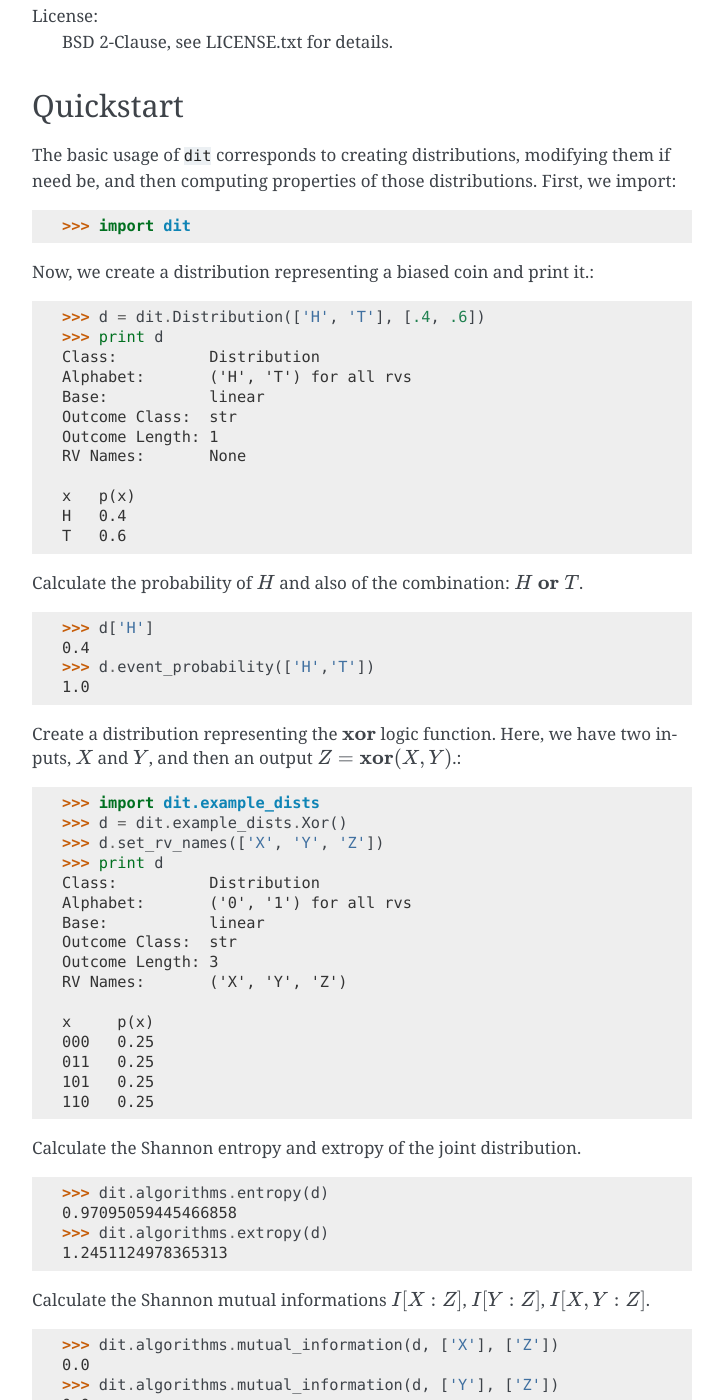
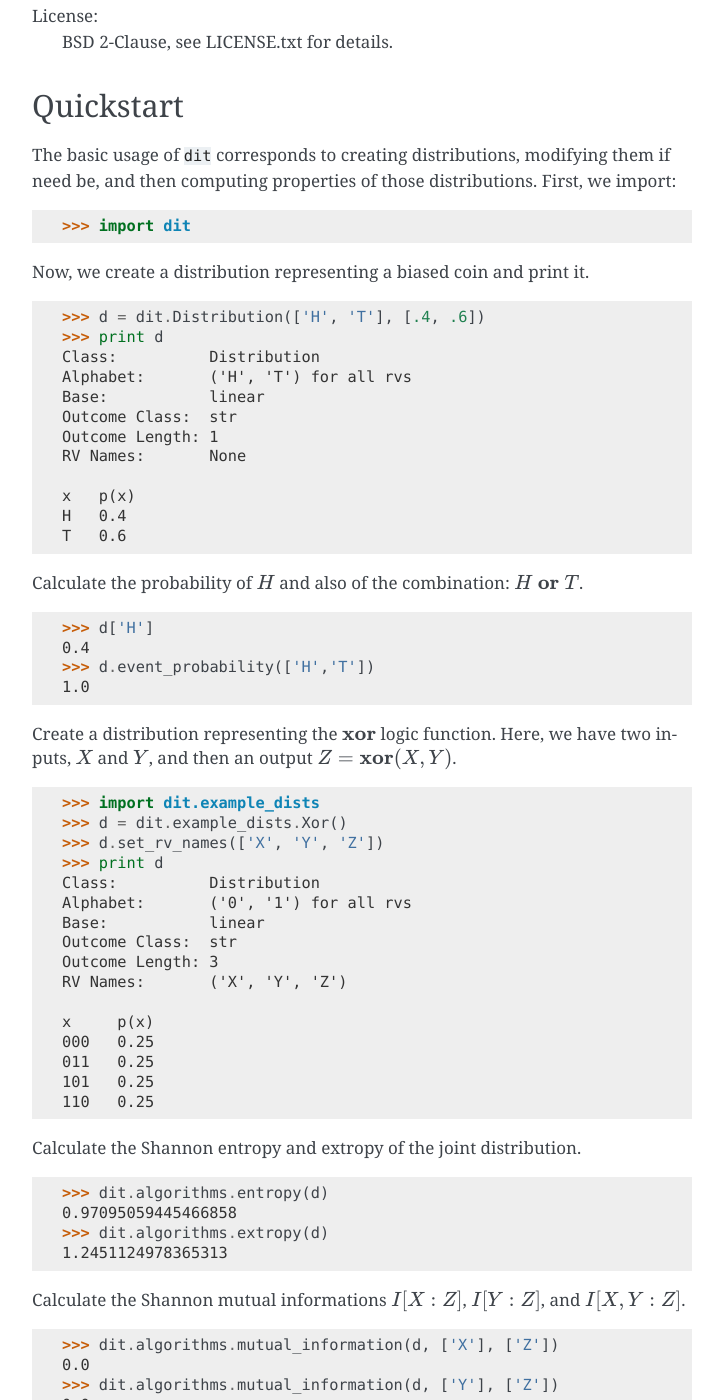
Before and after one commit to dit/dit, a Sphinx documentation site: the page built from docs/generalinfo.rst, in a window 1280 px wide and 1400 px high, scrolled down 827 px. Shown: the whole window, without its empty margins (388-1111 px from the left). Built offline with Sphinx 7.4.7, drawn with Linux system fonts in a browser that asks for light colours.

Commit message:
Clean up colons.

```diff
--- a/docs/quickstart.rst.txt
+++ b/docs/quickstart.rst.txt
@@ -7,7 +7,7 @@ First, we import::
 
     >>> import dit
 
-Now, we create a distribution representing a biased coin and print it.::
+Now, we create a distribution representing a biased coin and print it. ::
 
     >>> d = dit.Distribution(['H', 'T'], [.4, .6])
     >>> print d
@@ -23,15 +23,16 @@ Now, we create a distribution representing a biased coin and print it.::
     T   0.6
 
 Calculate the probability of :math:`H` and also of the combination:
-:math:`H~ \mathbf{or}~T`. ::
+:math:`H~\mathbf{or}~T`. ::
 
     >>> d['H']
     0.4
     >>> d.event_probability(['H','T'])
     1.0
 
-Create a distribution representing the :math:`\mathbf{xor}` logic function.  Here, we have two inputs, :math:`X` and :math:`Y`, and then an output
-:math:`Z = \mathbf{xor}(X,Y)`.::
+Create a distribution representing the :math:`\mathbf{xor}` logic function.
+Here, we have two inputs, :math:`X` and :math:`Y`, and then an output
+:math:`Z = \mathbf{xor}(X,Y)`. ::
 
     >>> import dit.example_dists
     >>> d = dit.example_dists.Xor()
@@ -57,7 +58,7 @@ Calculate the Shannon entropy and extropy of the joint distribution. ::
     >>> dit.algorithms.extropy(d)
     1.2451124978365313
 
-Calculate the Shannon mutual informations :math:`I[X:Z]`, :math:`I[Y:Z]`,
+Calculate the Shannon mutual informations :math:`I[X:Z]`, :math:`I[Y:Z]`, and
 :math:`I[X,Y:Z]`. ::
 
     >>> dit.algorithms.mutual_information(d, ['X'], ['Z'])
@@ -67,7 +68,8 @@ Calculate the Shannon mutual informations :math:`I[X:Z]`, :math:`I[Y:Z]`,
     >>> dit.algorithms.mutual_information(d, ['X', 'Y'], ['Z'])
     1.0
 
-Calculate the marginal distribution :math:`P(X,Z)`. Then print its probabilities as fractions, showing the mask. ::
+Calculate the marginal distribution :math:`P(X,Z)`.
+Then print its probabilities as fractions, showing the mask. ::
 
     >>> d2 = d.marginal(['X', 'Z'])
     >>> print d2.to_string(show_mask=True, exact=True)
@@ -84,7 +86,8 @@ Calculate the marginal distribution :math:`P(X,Z)`. Then print its probabilities
     1*0   1/4
     1*1   1/4
 
-Convert the distribution probabilities to log (base 3.5) probabilities, and access its probability mass function. ::
+Convert the distribution probabilities to log (base 3.5)
+probabilities, and access its probability mass function. ::
 
     >>> d2.set_base(3.5)
     >>> d2.pmf
```
